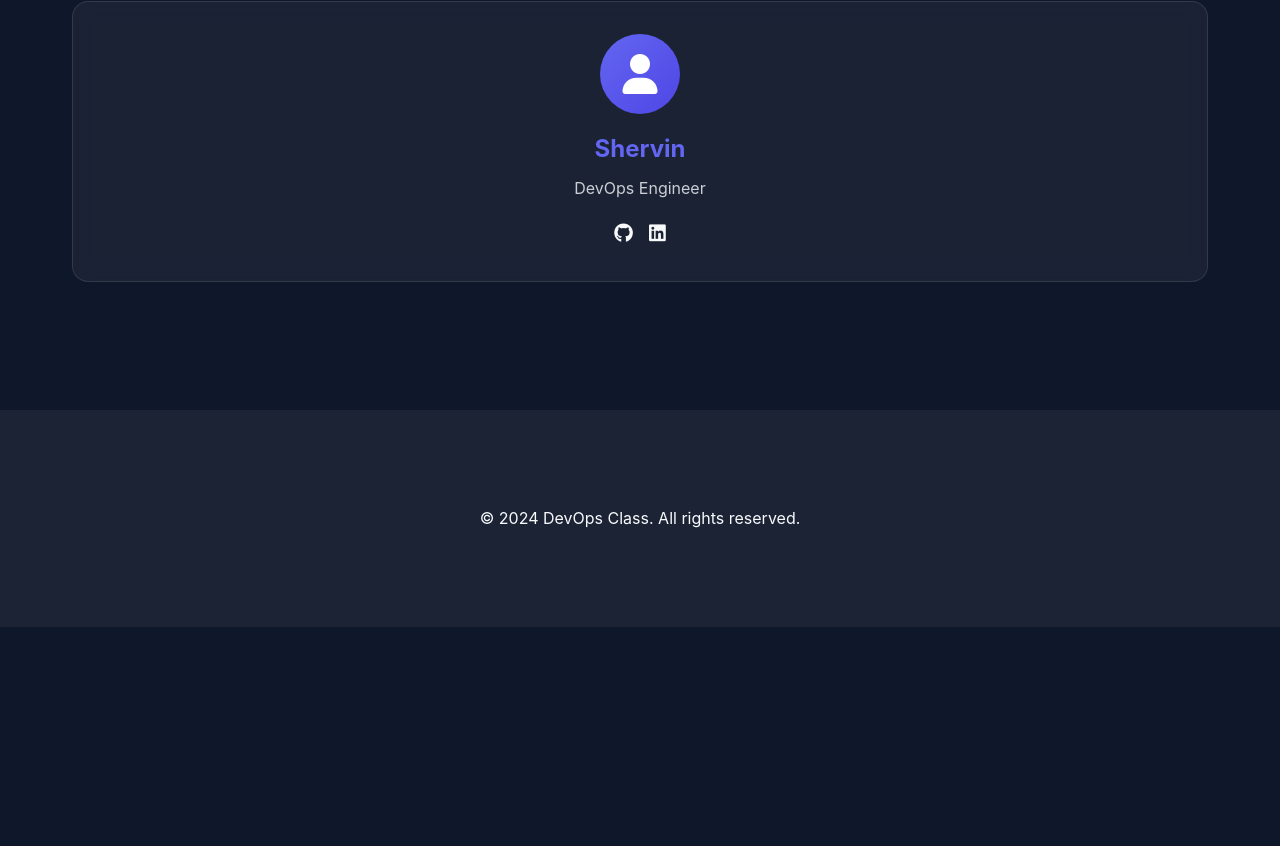
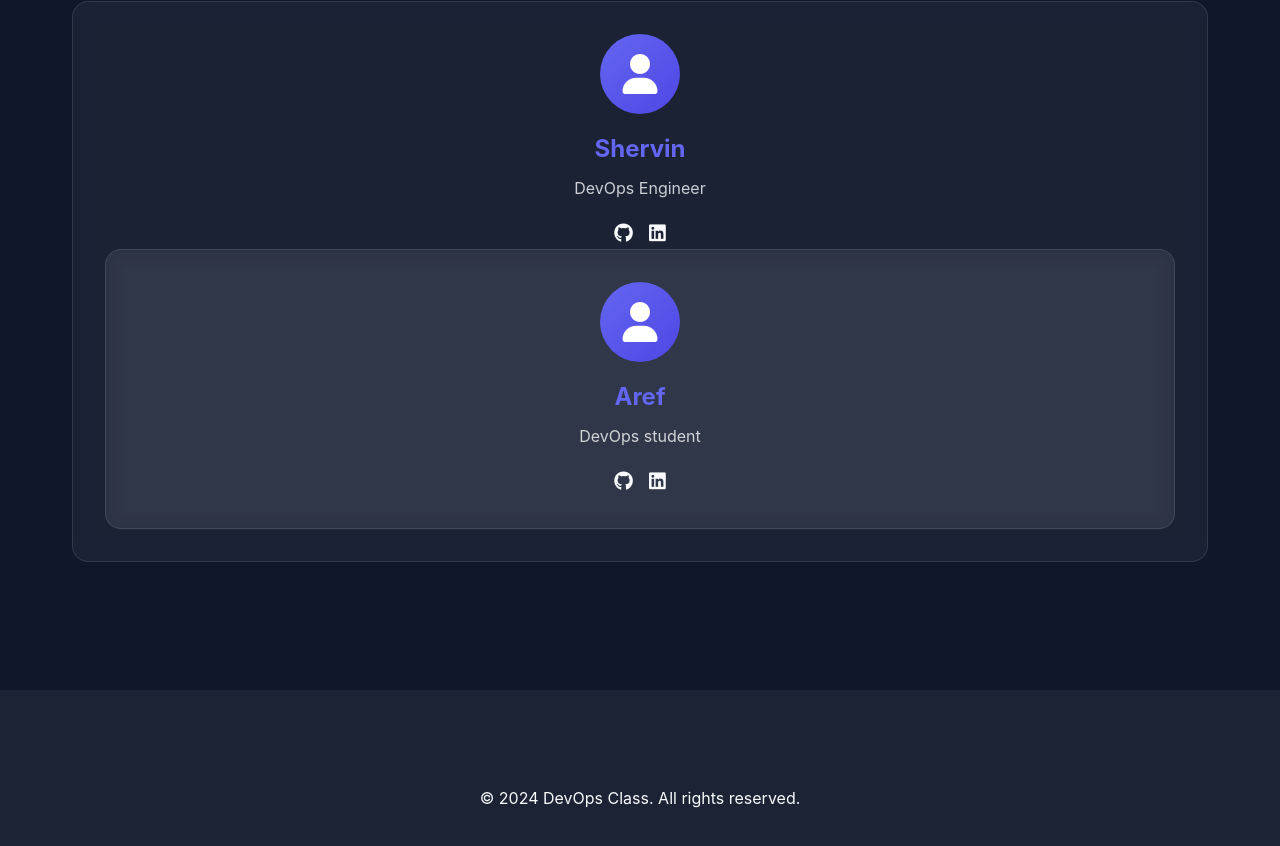
Before and after one commit to shervin9/git-week2, a plain HTML site: page index.html in a window 1280 px wide. Shown: the part 1397-2243 px from the top of the page. Before the commit the page ends 2024 px from the top, so only its background shows below. Drawn offline with Linux system fonts and the light colour scheme.

```diff
--- a/index.html
+++ b/index.html
@@ -65,6 +65,17 @@
             <a href="#" class="social-link"><i class="fab fa-github"></i></a>
             <a href="#" class="social-link"><i class="fab fa-linkedin"></i></a>
           </div>
+	  <div class="contributor-card">
+          <div class="contributor-avatar">
+            <i class="fas fa-user"></i>
+          </div>
+          <h3>Aref</h3>
+          <p>DevOps student</p>
+          <div class="contributor-links">
+            <a href="#" class="social-link"><i class="fab fa-github"></i></a>
+            <a href="#" class="social-link"><i class="fab fa-linkedin"></i></a>
+          </div>
+
         </div>
       </div>
     </div>
```
